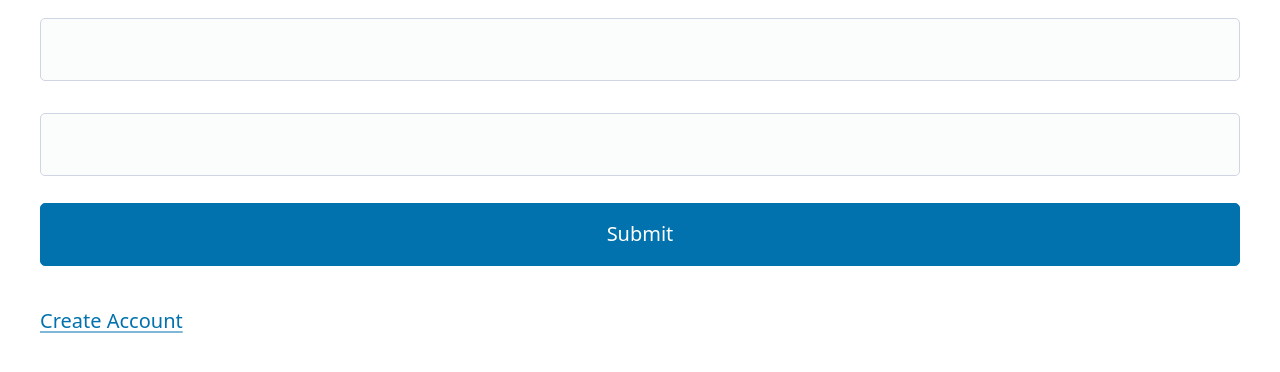
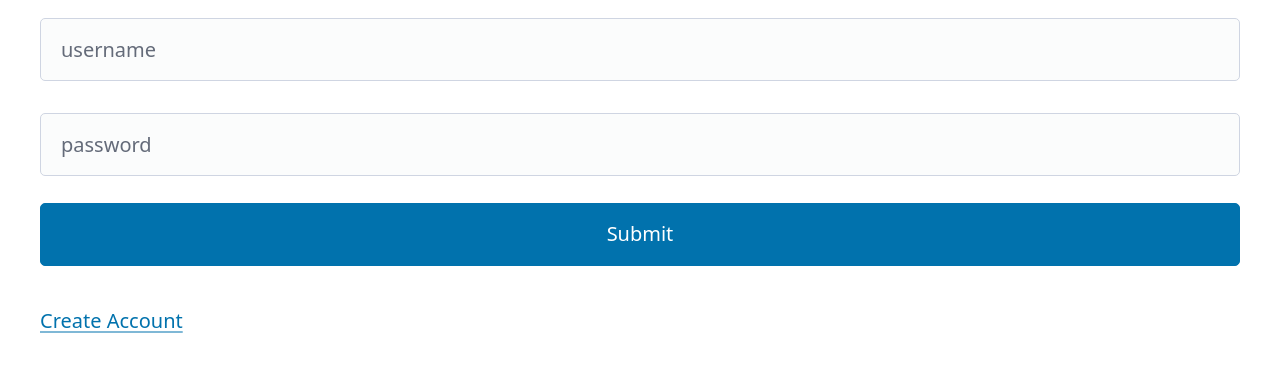
Before and after one commit to michaelhelvey/zig-lua-server, a plain HTML site: page lua/login.html in a window 1280 px wide. Shown: the part 72-444 px from the top of the page. Drawn offline with Linux system fonts and the light colour scheme.

```diff
--- a/lua/login.html
+++ b/lua/login.html
@@ -11,11 +11,11 @@
             <h1>Login</h1>
             <form action="/api/login.lua">
                 <label for="username">
-                    <input name="username" type="text" />
+                    <input type="text" placeholder="username" name="username" required />
                 </label>
 
                 <label for="password">
-                    <input name="password" type="password" />
+                    <input type="password" placeholder="password" name="password" required />
                 </label>
 
                 <input type="submit" value="Submit" />
```
Also changed, not shown: lua/signup.html (+3 -3 lines), 2 other files.
